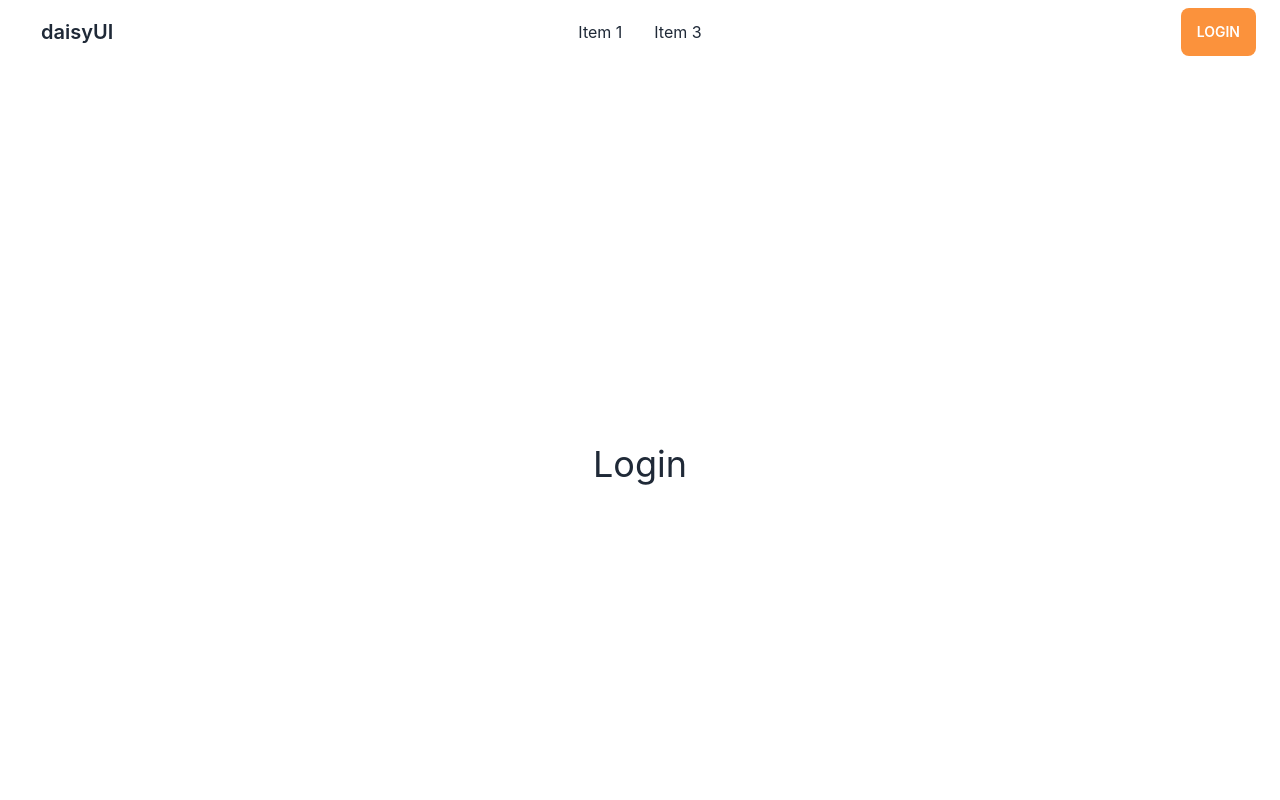
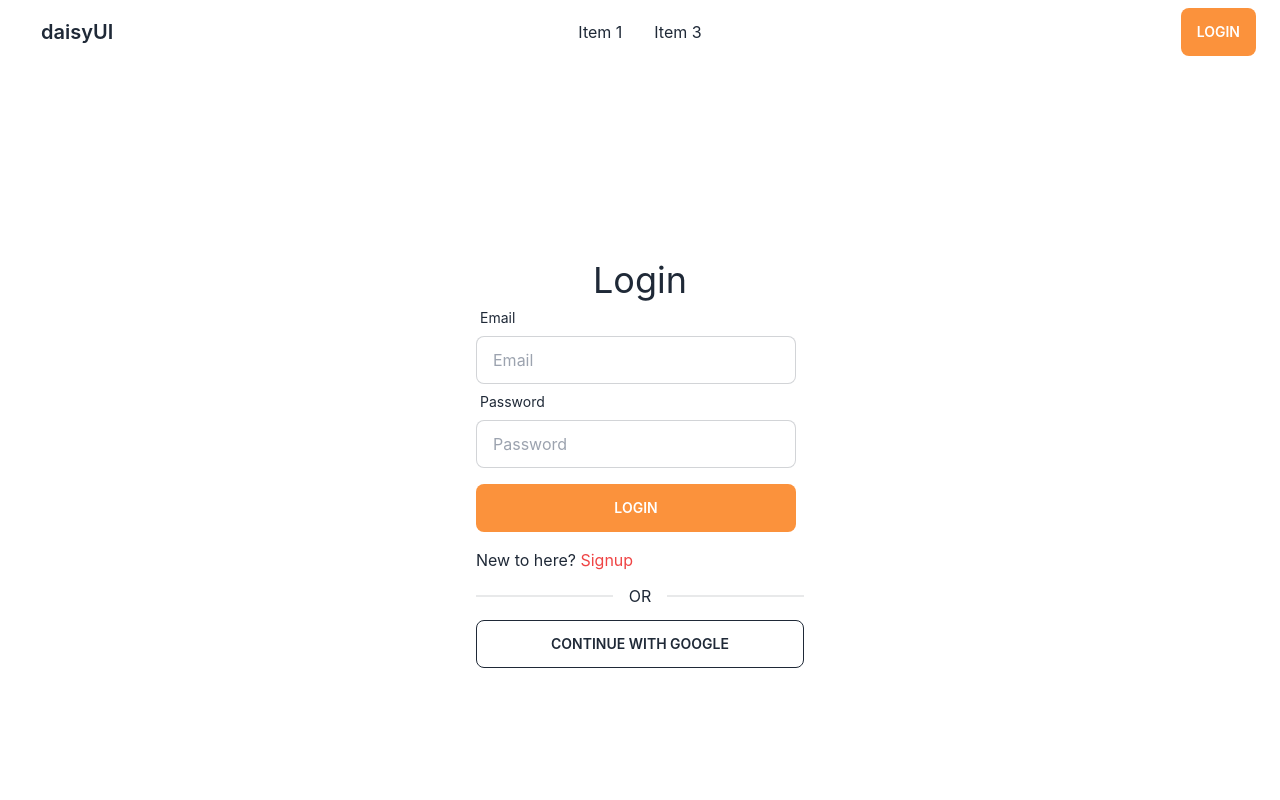
Before and after one commit to instasif/AnyDesk-client, a React (Create React App) app: page /login in a window 1280 px wide. Shown: the top 800 px of the page. Built offline with nearby package versions, Linux system fonts and the light colour scheme; no server answers.

Commit message:
added googlepopup

```diff
--- a/package.json
+++ b/package.json
@@ -10,6 +10,7 @@
     "firebase": "^9.14.0",
     "react": "^18.2.0",
     "react-dom": "^18.2.0",
+    "react-hook-form": "^7.39.5",
     "react-router-dom": "^6.4.3",
     "react-scripts": "5.0.1",
     "web-vitals": "^2.1.4"
--- a/src/Context/AuthProvider/AuthProvider.js
+++ b/src/Context/AuthProvider/AuthProvider.js
@@ -7,7 +7,7 @@ const auth = getAuth(app)
 const AuthProvider = ({children}) => {
 
     const [user, setUser] = useState(null);
-
+    console.log(user);
     const googleLogin = (provider) =>{
         return signInWithPopup(auth, provider)
     }
@@ -23,7 +23,7 @@ const AuthProvider = ({children}) => {
 
     const authInfo = {
         user,
-        googleLogin
+        googleLogin,
     }
 
     return (
--- a/src/Firebase/firebase.config.js
+++ b/src/Firebase/firebase.config.js
@@ -10,7 +10,7 @@ const firebaseConfig = {
   projectId: "furniture-778ae",
   storageBucket: "furniture-778ae.appspot.com",
   messagingSenderId: "446830436478",
-  appId: "1:446830436478:web:b71e1e1acfb92dd370b82f"
+  appId: "1:446830436478:web:b71e1e1acfb92dd370b82f",
 };
 
 // Initialize Firebase
--- a/src/Pages/Login/Login.js
+++ b/src/Pages/Login/Login.js
@@ -1,13 +1,49 @@
-import React from 'react';
+import { GoogleAuthProvider } from "firebase/auth";
+import React, { useContext, useState } from "react";
+import { useForm } from "react-hook-form";
+import { Link } from "react-router-dom";
+import { AuthContext } from "../../Context/AuthProvider/AuthProvider";
+const Login = () => {
+    const {googleLogin} = useContext(AuthContext);
+    const googleProvider = new GoogleAuthProvider();
+    const handleGoogleLogin = () =>{
+      googleLogin(googleProvider)
+      .then(res => {
+        const user = res.user;
+        console.log(user);
+      })
+      .catch(err => console.error(err))
+    }
 
-const Login = () => {
-    return (
-        <div className='h-[800px] flex justify-center items-center'>
-            <div>
-                <h2 className='text-4xl'>Login</h2>
+    const {register, handleSubmit} = useForm();
+    const handleLogin = data =>{
+        console.log(data);
+    }
+
+  return (
+    <div className="h-[800px] flex justify-center items-center">
+      <div className="w-96 p-7">
+        <h2 className="text-4xl text-center">Login</h2>
+        <form onSubmit={handleSubmit(handleLogin)}>
+
+            <div className="form-control w-full max-w-xs">
+            <label className="label"><span className="label-text">Email</span></label>
+            <input {...register("Email")} type="email" placeholder="Email" className="input input-bordered w-full max-w-xs" />
             </div>
-        </div>
-    );
+
+            <div className="form-control w-full max-w-xs">
+            <label className="label"><span className="label-text">Password</span></label>
+            <input {...register("Password")} type="password" placeholder="Password" className="input input-bordered w-full max-w-xs" />
+            </div>
+
+          <input className="btn border-none w-full bg-orange-400 max-w-xs my-4" type="submit" value='Login'/>
+        </form>
+        <p>New to here? <Link className="text-red-500" to='/signup'>Signup</Link></p>
+        <div className="divider">OR</div>
+        <button onClick={handleGoogleLogin} className="btn btn-outline w-full">CONTINUE WITH GOOGLE</button>
+      </div>
+    </div>
+  );
 };
 
 export default Login;
--- a/src/Routes/Routes/Routes.js
+++ b/src/Routes/Routes/Routes.js
@@ -3,6 +3,7 @@ import Main from "../../Layout/Main";
 import Home from "../../Pages/Home/Home/Home";
 import Items from "../../Pages/Home/Items/Items";
 import Login from "../../Pages/Login/Login";
+import Signup from "../../Pages/Signup/Signup";
 
 const router = createBrowserRouter([
     {
@@ -18,6 +19,10 @@ const router = createBrowserRouter([
                 element: <Login/>
             },
             {
+                path: '/signup',
+                element: <Signup></Signup>
+            },
+            {
                 path: '/category/:id',
                 element: <Items/>,
                 loader: ({params}) => fetch(`http://localhost:5000/category/${params.id}`)
```
Also changed, not shown: 1 other file (tests, documents, lock files or other folders).
